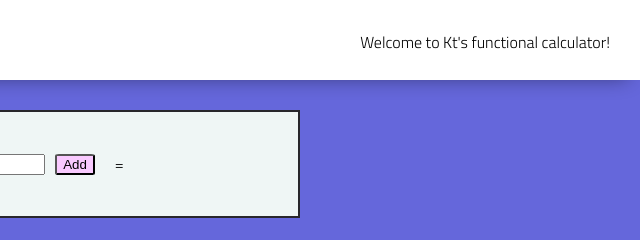
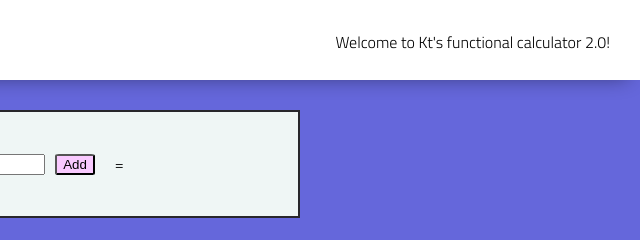
Before and after one commit to katiejonesyo/lab-03b-calculator, a plain HTML site: page index.html in a window 1280 px wide. Shown: the top 240 px of the page, 640-1280 px from the left. Drawn offline with Linux system fonts and the light colour scheme.

Commit message:
updated agaon

```diff
--- a/index.html
+++ b/index.html
@@ -14,7 +14,7 @@
 
 <body>
     <header>
-       <p>Welcome to Kt's functional calculator!</p>
+       <p>Welcome to Kt's functional calculator 2.0!</p>
     </header>
     <main>
        <section class="add">
```
Also changed, not shown: app.js (+10 -30 lines).
